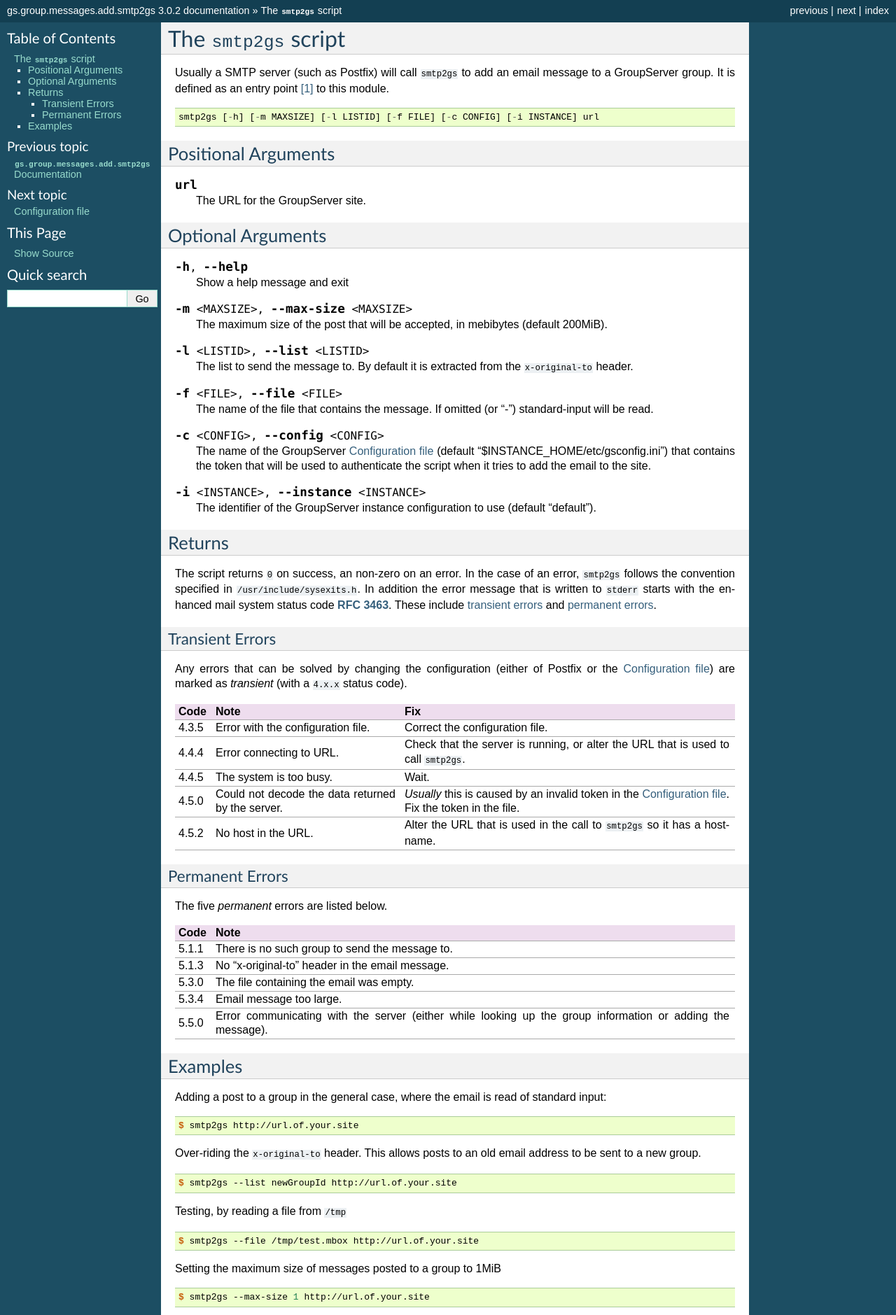
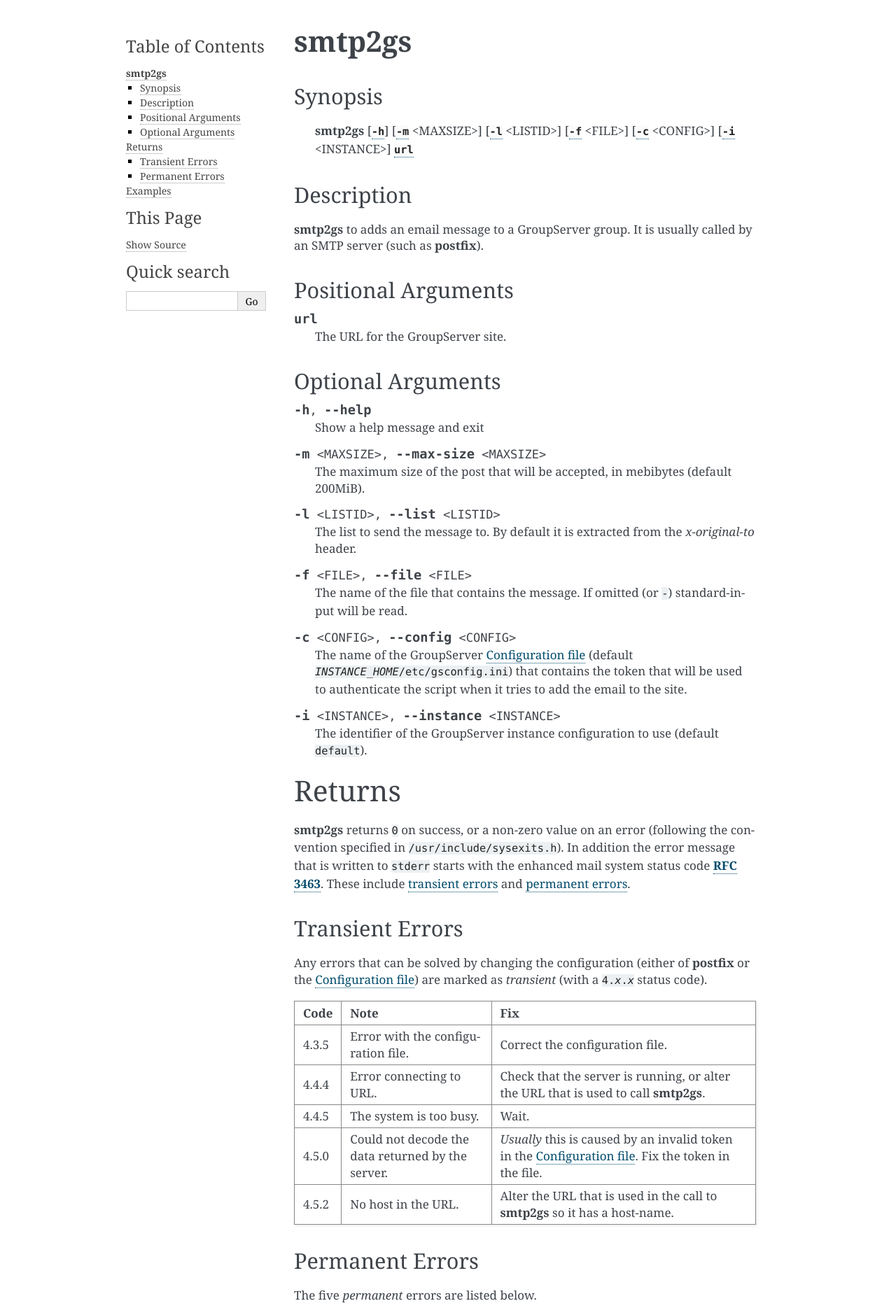
Before and after one commit to groupserver/gs.group.messages.add.smtp2gs, a Sphinx documentation site: the page built from docs/script.rst, in a window 1280 px wide. Shown: the top 1879 px of the page at 70% size. Built offline with Sphinx 7.4.7, drawn with Linux system fonts in a browser that asks for light colours; some of the changed text lies outside the part shown.

Commit message:
Tweaking the manpage

```diff
--- a/docs/conf.py
+++ b/docs/conf.py
@@ -107,7 +107,7 @@
 
 # The theme to use for HTML and HTML Help pages.  See the documentation for
 # a list of builtin themes.
-html_theme = 'default'
+#html_theme = 'default'
 
 # Theme options are theme-specific and customize the look and feel of a theme
 # further.  For a list of options available for each theme, see the
@@ -235,7 +235,7 @@
 # One entry per manual page. List of tuples
 # (source start file, name, description, authors, manual section).
 man_pages = [
-    ('index', 'gsgroupmessagesaddsmtp2gs', u'gs.group.messages.add.smtp2gs Documentation',
+    ('script', 'smtp2gs', u'Add an email message to GroupServer',
      [u'GroupServer.org'], 1)
 ]
 
--- a/docs/script.rst
+++ b/docs/script.rst
@@ -1,25 +1,29 @@
-The ``smtp2gs`` script
-======================
-
-Usually a SMTP server (such as Postfix) will call ``smtp2gs`` to
-add an email message to a GroupServer group. It is defined as an
-entry point [#entryPoint]_ to this module.
+:program:`smtp2gs`
+==================
 
 .. program:: smtp2gs
 
-::
+Synopsis
+--------
 
-   smtp2gs [-h] [-m MAXSIZE] [-l LISTID] [-f FILE] [-c CONFIG] [-i INSTANCE] url
+   :program:`smtp2gs` [:option:`-h`] [:option:`-m` <MAXSIZE>] [:option:`-l` <LISTID>] [:option:`-f` <FILE>] [:option:`-c` <CONFIG>] [:option:`-i` <INSTANCE>] :option:`url`
+
+Description
+-----------
+
+:program:`smtp2gs` to adds an email message to a GroupServer
+group. It is usually called by an SMTP server (such as
+:command:`postfix`).
 
 Positional Arguments
-~~~~~~~~~~~~~~~~~~~~
+--------------------
 
 .. option:: url
 
   The URL for the GroupServer site.
 
 Optional Arguments
-~~~~~~~~~~~~~~~~~~
+------------------
 
 .. option:: -h, --help
 
@@ -33,41 +37,41 @@
 .. option:: -l <LISTID>, --list <LISTID>
 
   The list to send the message to. By default it is extracted
-  from the ``x-original-to`` header.
+  from the :mailheader:`x-original-to` header.
 
 .. option:: -f <FILE>, --file <FILE>
 
   The name of the file that contains the message. If omitted (or
-  "-") standard-input will be read.
+  ``-``) standard-input will be read.
 
 .. option:: -c <CONFIG>, --config <CONFIG>
 
   The name of the GroupServer :doc:`config` (default
-  "$INSTANCE_HOME/etc/gsconfig.ini") that contains the token that
-  will be used to authenticate the script when it tries to add
-  the email to the site.
+  :file:`{INSTANCE_HOME}/etc/gsconfig.ini`) that contains the
+  token that will be used to authenticate the script when it
+  tries to add the email to the site.
 
 .. option:: -i <INSTANCE>, --instance <INSTANCE>
 
   The identifier of the GroupServer instance configuration to use
-  (default "default").
+  (default ``default``).
 
 Returns
-~~~~~~~
+=======
 
-The script returns ``0`` on success, an non-zero on an error. In
-the case of an error, ``smtp2gs`` follows the convention
-specified in ``/usr/include/sysexits.h``. In addition the error
-message that is written to ``stderr`` starts with the enhanced
-mail system status code :rfc:`3463`. These include `transient
-errors`_ and `permanent errors`_.
+:program:`smtp2gs` returns ``0`` on success, or a non-zero value
+on an error (following the convention specified in
+:file:`/usr/include/sysexits.h`). In addition the error message
+that is written to ``stderr`` starts with the enhanced mail
+system status code :rfc:`3463`. These include `transient errors`_
+and `permanent errors`_.
 
 Transient Errors
 ----------------
 
 Any errors that can be solved by changing the configuration
-(either of Postfix or the :doc:`config`) are marked as
-*transient* (with a ``4.x.x`` status code).
+(either of :command:`postfix` or the :doc:`config`) are marked as
+*transient* (with a :samp:`4.{x}.{x}` status code).
 
 ======  ===================================  ==================================
  Code    Note                                 Fix
@@ -75,15 +79,15 @@
  4.3.5   Error with the configuration file.   Correct the configuration file.
  4.4.4   Error connecting to URL.             Check that the server is running,
                                               or alter the URL that is used to
-                                              call ``smtp2gs``.
+                                              call :program:`smtp2gs`.
  4.4.5   The system is too busy.              Wait.
  4.5.0   Could not decode the data            *Usually* this is caused by an
          returned by the server.              invalid token in the
                                               :doc:`config`.
                                               Fix the token in the file.
  4.5.2   No host in the URL.                  Alter the URL that is used in
-                                              the call to ``smtp2gs`` so it has
-                                              a host-name.
+                                              the call to :program:`smtp2gs` so
+                                              it has a host-name.
 ======  ===================================  ==================================
 
 
@@ -96,16 +100,15 @@
  Code    Note
 ======  ======================================================================
  5.1.1   There is no such group to send the message to.
- 5.1.3   No "x-original-to" header in the email message.
+ 5.1.3   No :mailheader:`x-original-to` header in the email message.
  5.3.0   The file containing the email was empty.
  5.3.4   Email message too large.
  5.5.0   Error communicating with the server (either while looking up the
          group information or adding the message).
 ======  ======================================================================
 
-
 Examples
-~~~~~~~~
+========
 
 Adding a post to a group in the general case, where the email is
 read of standard input:
@@ -114,14 +117,14 @@
 
   $ smtp2gs http://url.of.your.site
 
-Over-riding the ``x-original-to`` header. This allows posts to an old email
-address to be sent to a new group.
+Over-riding the :mailheader:`x-original-to` header. This allows
+posts to an old email address to be sent to a new group.
 
 .. code-block:: console
 
   $ smtp2gs --list newGroupId http://url.of.your.site
 
-Testing, by reading a file from ``/tmp``
+Testing, by reading a file from :file:`/tmp`
 
 .. code-block:: console
 
```
Also changed, not shown: other parts of docs/script.rst (+2 -3 lines).
